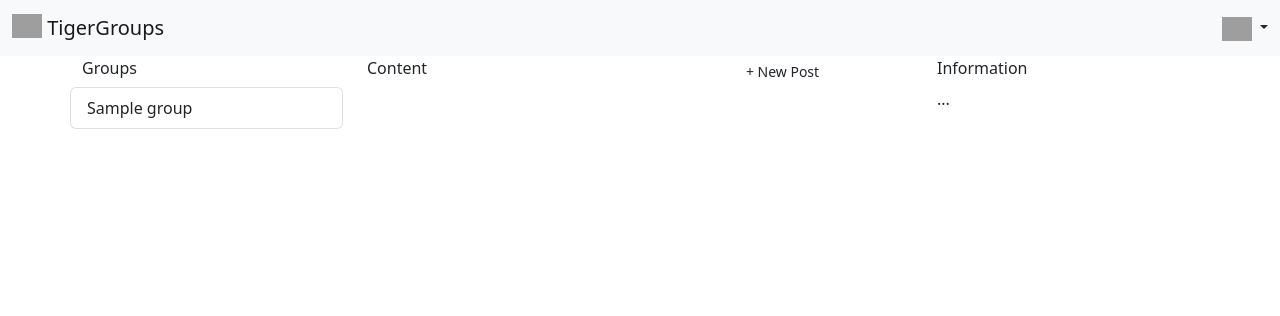
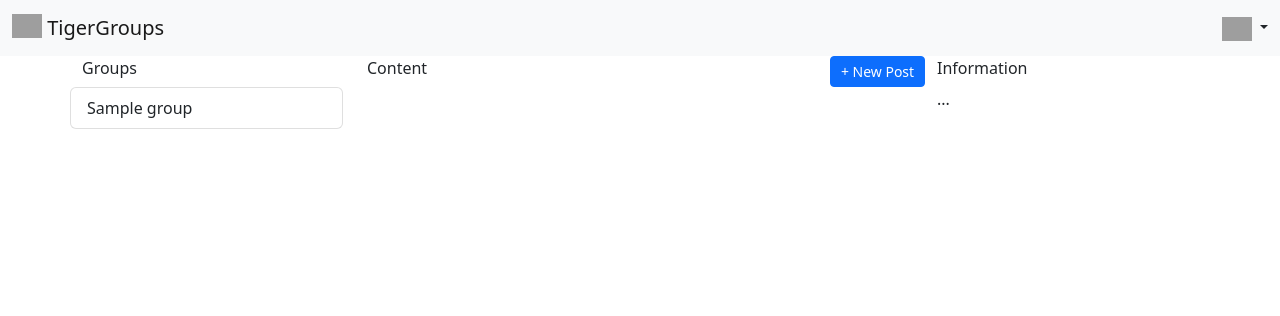
Before and after one commit to piercemaloney/TigerGroups, a Flask app: page / in a window 1280 px wide. Shown: the top 316 px of the page. Run offline with Flask 2, Linux system fonts and the light colour scheme; a database or web service that is not in the repository returns one stand-in record (values such as "Sample title"); data that the repository does not hold is empty; grey boxes are pictures that could not be loaded.

Commit message:
improved new post button

```diff
--- a/templates/home.html
+++ b/templates/home.html
@@ -17,10 +17,10 @@
     <div class="container">
       <div class="row">
         <div class="h-50 col-md-3 no-float">Groups</div>
-        <div class="col-md-3 no-float">Content</div>
+        <div class="col-md-5 no-float">Content</div>
         <button
           type="button"
-          class="col-md-3 btn btn-outline btn-sm"
+          class="col-md-1 btn btn-primary btn-outline btn-sm"
           data-bs-toggle="modal"
           data-bs-target="#NewPost">
           + New Post
```
